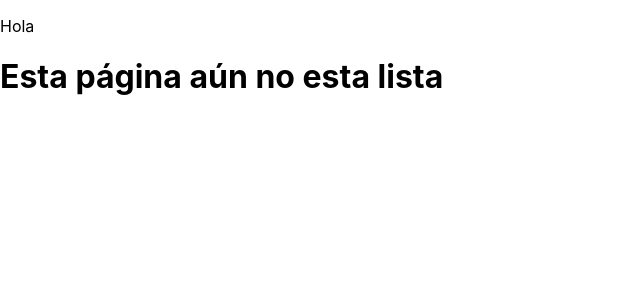
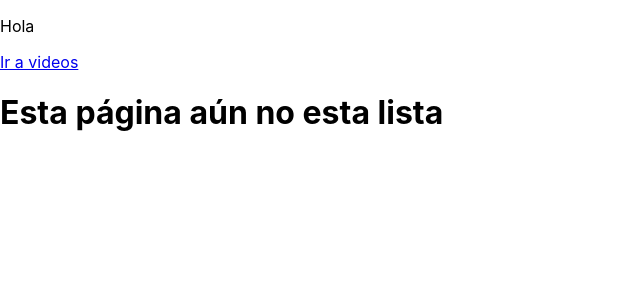
Before and after one commit to davidvalencia7/tiktok, a React (Create React App) app: page / in a window 1280 px wide. Shown: the top 300 px of the page, without its empty margins (0-640 px from the left). Built offline with nearby package versions, Linux system fonts and the light colour scheme.

Commit message:
Links de Navegación

```diff
--- a/src/App.js
+++ b/src/App.js
@@ -1,10 +1,15 @@
-import { BrowserRouter, Routes, Route } from 'react-router-dom'
+import { BrowserRouter, Routes, Route, Link } from 'react-router-dom'
 
 
 let HolaIndex = () => <p>Hola</p>
 
 let NotImplemeted = () =>{
-  return <h1>Esta página aún no esta lista</h1>
+  return (
+  <>
+    <Link to="/videos">Ir a videos</Link>
+    <h1>Esta página aún no esta lista</h1>
+  </>
+  )
 }
 
 function App() {
```
